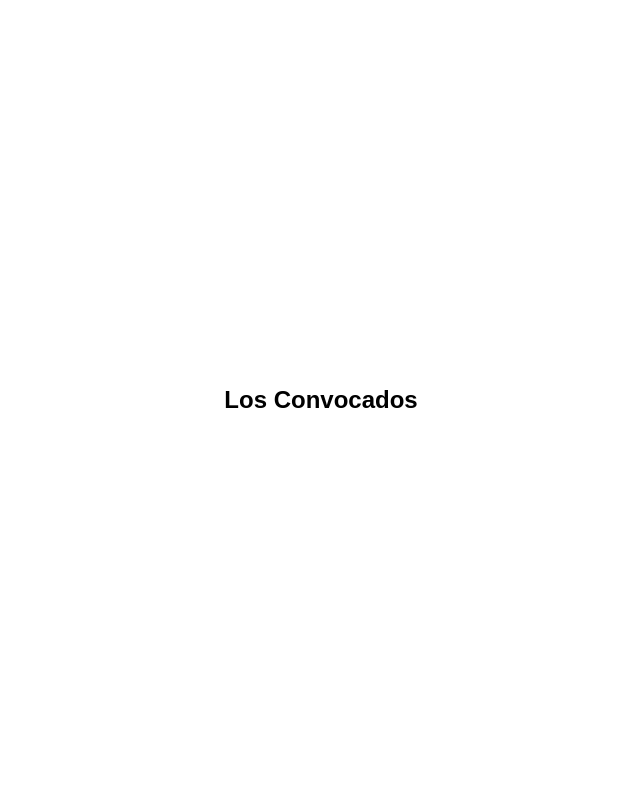
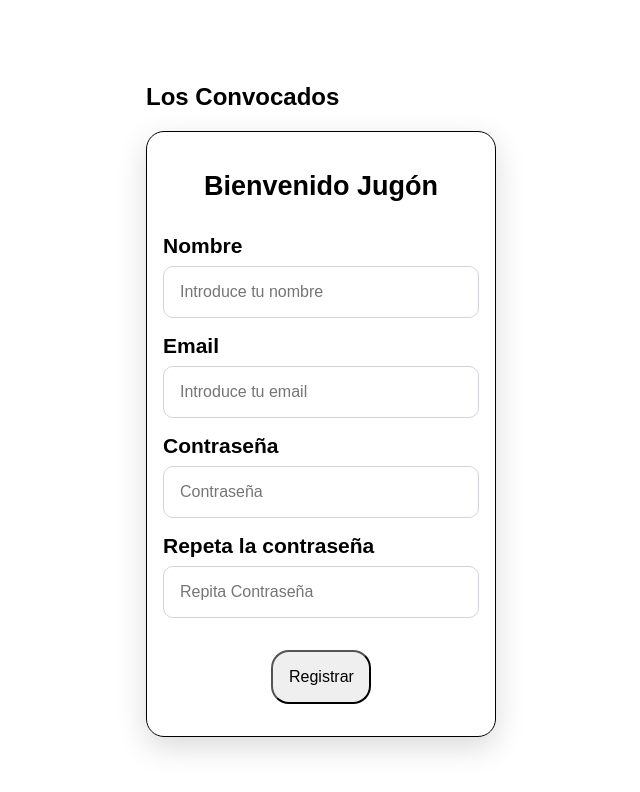
Before and after one commit to vmenflo/LosConvocados, a React (Vite) app in the folder frontend/: page / in a window 1280 px wide. Shown: the top 792 px of the page, without its empty margins (319-959 px from the left). Built offline with nearby package versions, Linux system fonts and the light colour scheme.

Commit message:
Hacer registro, e instalar react-router-dom

```diff
--- a/frontend/package.json
+++ b/frontend/package.json
@@ -11,7 +11,8 @@
   },
   "dependencies": {
     "react": "^19.2.8",
-    "react-dom": "^19.2.8"
+    "react-dom": "^19.2.8",
+    "react-router-dom": "^7.18.4"
   },
   "devDependencies": {
     "@eslint/js": "^10.0.1",
--- a/frontend/src/css/login.css
+++ b/frontend/src/css/login-registro.css
@@ -1,4 +1,4 @@
-#vista_login{
+.vista-login-registro{
     width:350px;
     padding:1rem;
     border:1px black solid;
@@ -7,23 +7,23 @@
 
 }
 
-#titulo-login{
+.titulo-login-registro{
     text-align: center;
     margin-bottom: 2rem;
     font-size: 27px;
 }
 
-#form-login{
+.form-login-registro{
     display:flex;
     flex-direction: column;
 }
 
-#form-login label{
+.form-login-registro label{
    font-size: 21px;
    font-weight: bold;
 }
 
-#boton-login {
+.boton-login-registro {
     padding:1rem;
     border-radius: 18px;
     width: 100px;
--- a/frontend/src/pages/Registro.tsx
+++ b/frontend/src/pages/Registro.tsx
@@ -1,10 +1,22 @@
-import '../App.css'
+import '../css/login-registro.css'
 
 
-export default function Login(){
+
+export default function Registro(){
     return(
-        <div>
-
+        <div className='vista-login-registro'>
+            <h2 className="titulo-login-registro">Bienvenido Jugón</h2>
+            <form className="form-login-registro">
+                 <label htmlFor="nombre">Nombre</label>
+                <input name="nombre" id="nombre" placeholder="Introduce tu nombre" className="campo-form"/>
+                <label htmlFor="email">Email</label>
+                <input type="email" name="email" id="email" placeholder="Introduce tu email" className="campo-form"/>
+                <label htmlFor="password">Contraseña</label>
+                <input type="password" name="password" id="password" placeholder="Contraseña" className="campo-form"/>
+                <label htmlFor="repetir-password"> Repeta la contraseña</label>
+                <input type="password" name="repetir-password" id="repetir-password" placeholder="Repita Contraseña" className="campo-form"/>
+                <button type="submit" className="boton-login-registro">Registrar</button>
+            </form>
         </div>
     )
 }
```
Also changed, not shown: frontend/src/pages/Login.tsx (+4 -5 lines), 1 other file (tests, documents, lock files or other folders).
